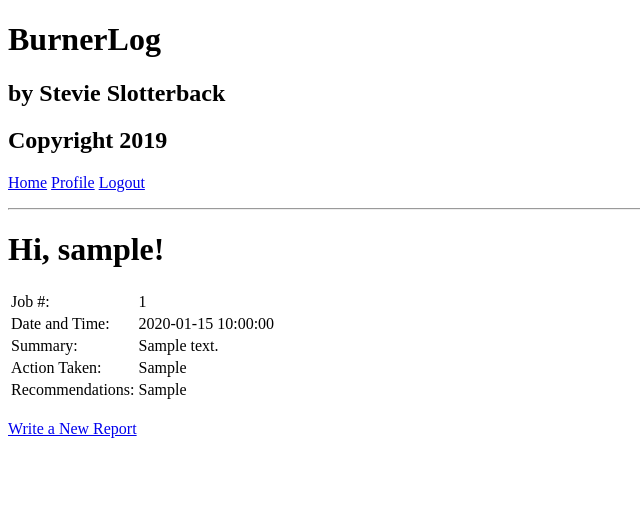
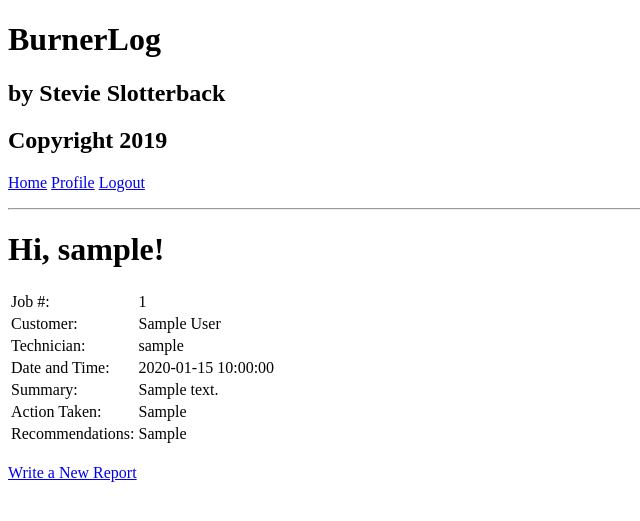
Before and after one commit to slotterback/burnerlog, a Flask app: page / in a window 1280 px wide. Shown: the top 521 px of the page, without its empty margins (0-640 px from the left). Run offline with Flask 2, Linux system fonts and the light colour scheme; a user stored in the database is signed in; tables that the repository leaves empty hold one stand-in row (values such as "Sample post"); some libraries are stand-ins or nearby versions.

Commit message:
Cleaned up report initialization. Added Customer and Technician fields to Report sub-template

```diff
--- a/app/main/routes.py
+++ b/app/main/routes.py
@@ -25,8 +25,8 @@ def user(username):
 def write_report():
     form = ReportForm()
     if form.validate_on_submit():
-        report = Report(user_id=current_user.id,
-                        customer_id=Customer.query.first_or_404().id,
+        report = Report(author=current_user,
+                        customer=Customer.query.first_or_404(),
                         summary=form.summary.data,
                         action=form.action.data,
                         recommendation = form.recommendation.data)
--- a/app/templates/_report.html
+++ b/app/templates/_report.html
@@ -2,6 +2,14 @@
     <tr>
         <td>Job #: </td>
         <td>{{ report.id }}</td>
+    </tr>
+    <tr>
+        <td>Customer: </td>
+        <td>{{ report.customer.customer_name }}</td>
+    </tr>
+    <tr>
+        <td>Technician: </td>
+        <td>{{ report.author.username }}</td>
     </tr>
     <tr>
         <td>Date and Time: </td>
```
